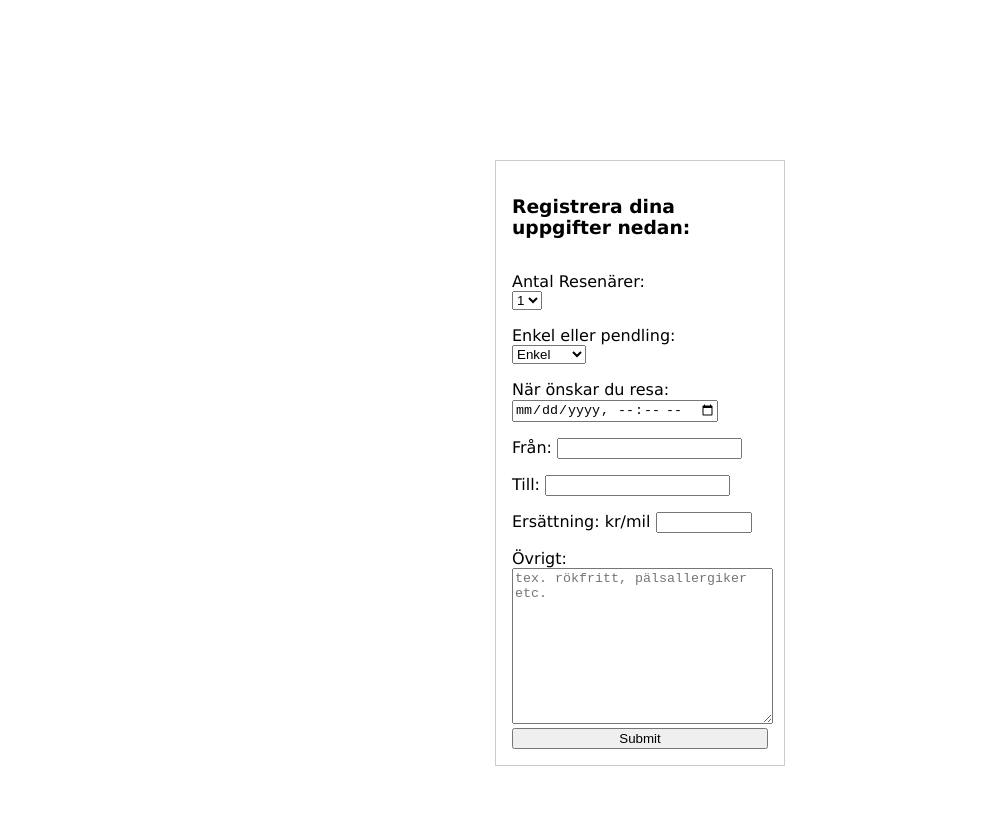
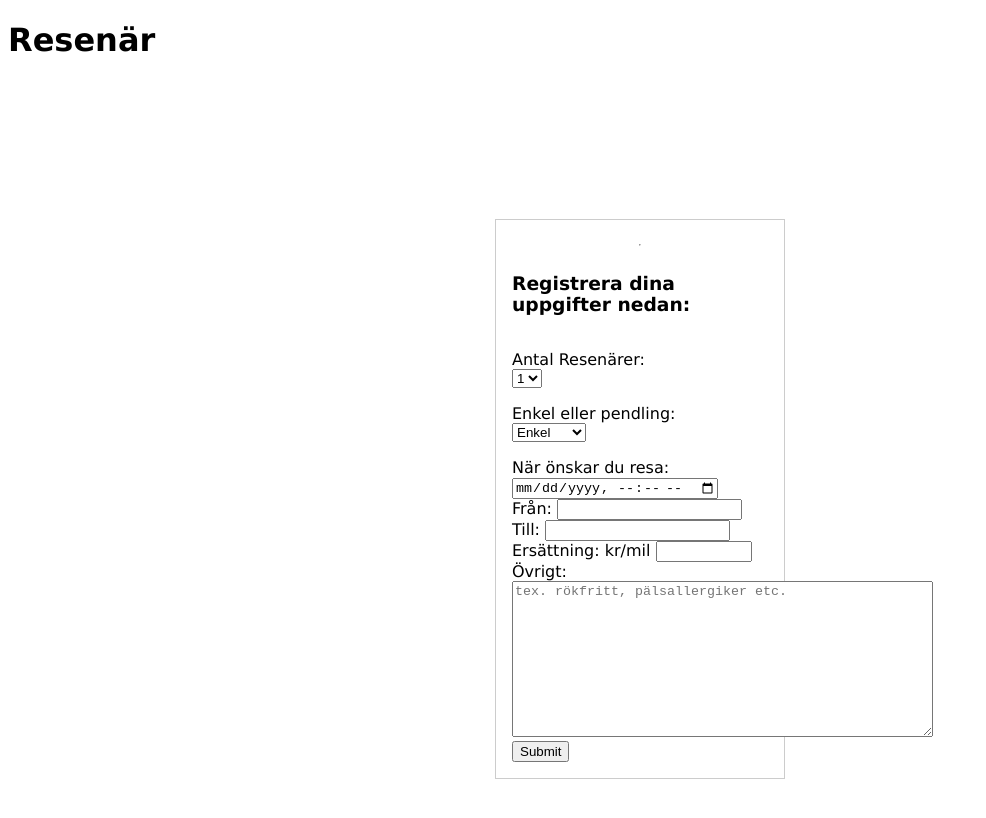
Before and after one commit to 0h4y/samakning, a website: page resenar.html in a window 1280 px wide. Shown: the whole page, without its empty margins (0-986 px from the left). Drawn offline with Linux system fonts and the light colour scheme.

Commit message:
+Header,bytt på plats. Lagt till class

```diff
--- a/resenar.html
+++ b/resenar.html
@@ -10,9 +10,13 @@ Grupp gud, robin -->
     <link rel="stylesheet" href="src/resenar.css" />
   </head>
   <body>
+    <div class="header">
+      <h1>Resenär</h1>
+    </div>
     <div class="formContainer">
+      <form class="resForm" onsubmit="return false">
         <div id="userData"></div>
-      <form class="resForm" onsubmit="return false">
+        <hr />
         <h3>Registrera dina uppgifter nedan:</h3>
         <!--TODO: RUllgardin-->
         <label for="antalResenarer"
@@ -38,20 +42,25 @@ Grupp gud, robin -->
           </select>
         </label>
 
+
         <label for="nar"
           >När önskar du resa:
           <input type="datetime-local" name="nar" id="nar" required />
         </label>
 
+
+        <div class="textbox">
         <label for="fran"
           >Från:
           <input type="text" name="fran" id="fran" maxlength="100" required />
         </label>
 
+
         <label for="till"
           >Till:
           <input type="text" name="till" id="till" required />
         </label>
+
 
         <label for="pris"
           >Ersättning: kr/mil
@@ -65,17 +74,16 @@ Grupp gud, robin -->
           />
         </label>
 
-        <label for="friText"
-          >Övrigt:
+        <div class="">
+            Övrigt:
             <textarea
               name="friText"
               id="friText"
-            cols="30"
+              cols="50"
               rows="10"
               placeholder="tex. rökfritt, pälsallergiker etc."
             ></textarea>
-        </label>
-
+        </div>
         <input type="submit" id="saveButton" onclick="{saveResForm(event);}" />
       </form>
     </div>
```
Lines whose indentation alone changed are shown as unchanged.
